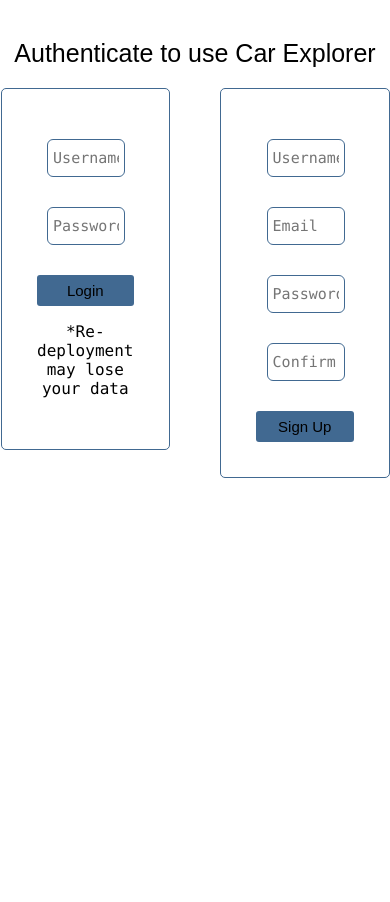
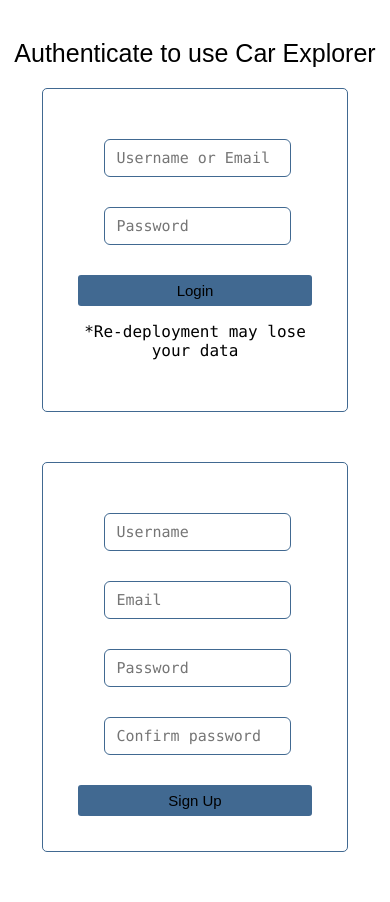
Before and after one commit to MayankArambhi/car-explorer, a Flask app: page /authentication in a window 390 px wide. Before the commit the page ends 478 px from the top, so only its background shows below. Run offline with Flask 3, Linux system fonts and the light colour scheme.

Commit message:
Updated styles for mobile devices

```diff
--- a/static/styles/style.css
+++ b/static/styles/style.css
@@ -27,6 +27,7 @@ body {
     display: flex;
     justify-content: center;
     column-gap: 50px;
+    margin-bottom: 50px;
 }
 
 .text-box {
@@ -95,6 +96,19 @@ body {
 
 #logout-div:hover {
     background-color: rgba(255, 0, 0, 0.247);
+}
+
+@media (max-width: 800px) {
+
+    #auth {
+        display: flex;
+        align-items: center;
+        row-gap: 50px;
+        flex-direction: column;
+    }
+    .auth {
+        width: 60%;
+    }
 }
 
 #header {
```
